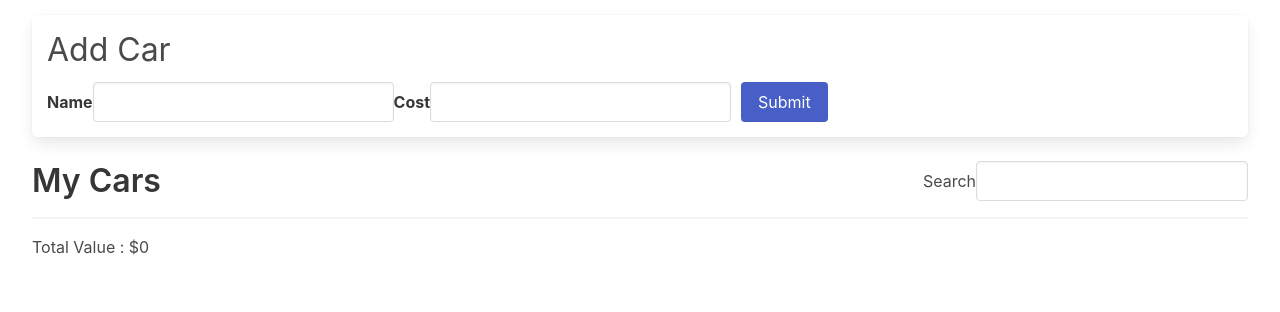
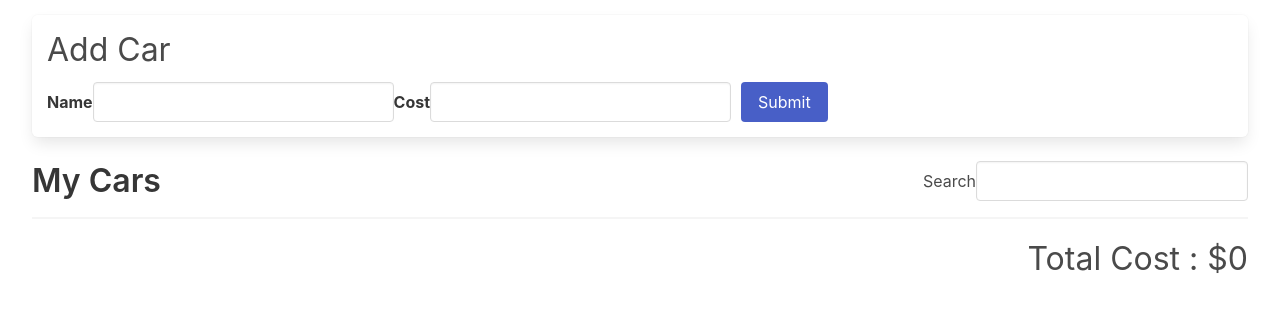
Before and after one commit to Alzubair98/cars, a React (Vite) app: page / in a window 1280 px wide. Shown: the top 312 px of the page. Built offline with nearby package versions, Linux system fonts and the light colour scheme.

Commit message:
update total cost function

```diff
--- a/src/components/CarValue.jsx
+++ b/src/components/CarValue.jsx
@@ -1,23 +1,17 @@
 import { useSelector } from "react-redux";
 
 const CarValue = () => {
-  const cost = useSelector((state) => {
-    return state.cars.cars.map((car) => {
-      return car.cost;
+  const cost = useSelector(({ cars: { cars, searchTerm } }) => {
+    const filterdCars = cars.filter((car) => {
+      return car.name.toLowerCase().includes(searchTerm.toLowerCase());
     });
+
+    return filterdCars.reduce((acc, car) => {
+      return acc + car.cost;
+    }, 0);
   });
 
-  const sum = cost.reduce(
-    (accumulator, currentValue) => accumulator + currentValue,
-    0
-  );
-
-  return (
-    <div>
-      {" "}
-      <h3>Total Value : ${sum}</h3>
-    </div>
-  );
+  return <div className="car-value">Total Cost : ${cost}</div>;
 };
 
 export default CarValue;
```
